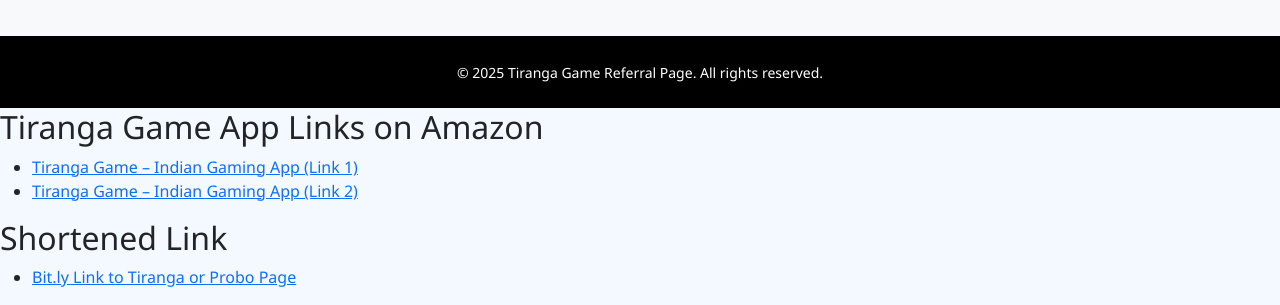
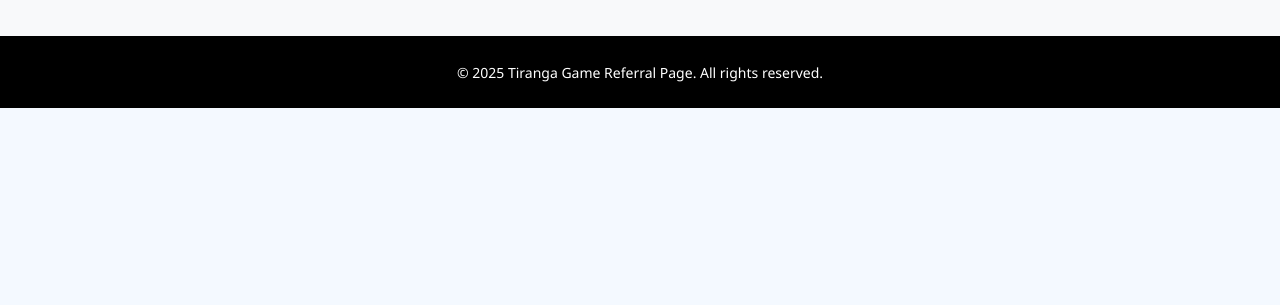
Before and after one commit to allreferralcodes/tiranga-game-login, a plain HTML site: page index.html in a window 1280 px wide. Shown: the part 1106-1411 px from the top of the page. After the commit the page ends 1214 px from the top, so only its background shows below. Drawn offline with nearby package versions, Linux system fonts and the light colour scheme.

Commit message:
Update index.html

```diff
--- a/index.html
+++ b/index.html
@@ -84,19 +84,6 @@ Use Referral Code: 5882818674566 to Get Exclusive Rewards. Get exciting rewards
 <html lang="en">
 <head>
   <meta charset="UTF-8">
-  <title>Useful Tiranga & Probo Referral Links</title>
-</head>
-<body>
-  <h2>Tiranga Game App Links on Amazon</h2>
-  <ul>
-    <li><a href="https://www.amazon.in/Tiranga-Game-Login-Indian-gaming/dp/B0F8ZYP1FP/" target="_blank">Tiranga Game – Indian Gaming App (Link 1)</a></li>
-    <li><a href="https://www.amazon.in/Tiranga-Game-Login-Indian-gaming/dp/B0F8ZY82V9" target="_blank">Tiranga Game – Indian Gaming App (Link 2)</a></li>
-  </ul>
-
-  <h2>Shortened Link</h2>
-  <ul>
-    <li><a href="https://bit.ly/3ZvbpfK" target="_blank">Bit.ly Link to Tiranga or Probo Page</a></li>
-  </ul>
 
 <script src="https://cdn.jsdelivr.net/npm/bootstrap@5.3.3/dist/js/bootstrap.bundle.min.js"></script>
 </body>
```
